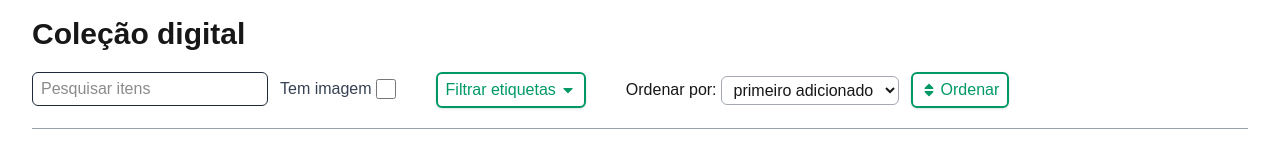
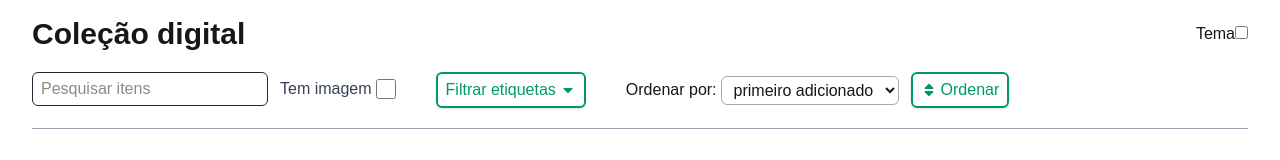
Before and after one commit to gab-souza-martins/digital-collection, a Next.js app: page / in a window 1280 px wide. Shown: the top 160 px of the page. Built offline with nearby package versions, Linux system fonts and the light colour scheme.

Commit message:
Criado checkbox que será usado para o toggle do tema

```diff
--- /dev/null
+++ b/src/app/Components/Botões/ThemeToggleBtn.tsx
@@ -0,0 +1,24 @@
+"use client";
+import React from "react";
+
+const ThemeToggleBtn = () => {
+   const [toggled, setToggled] = React.useState<boolean>(false);
+
+   const handleToggle = () => {
+      setToggled(!toggled);
+   };
+
+   return (
+      <label htmlFor="themeToggle">
+         Tema
+         <input
+            type="checkbox"
+            id="themeToggle"
+            defaultChecked={toggled}
+            onClick={handleToggle}
+         />
+      </label>
+   );
+};
+
+export default ThemeToggleBtn;
--- a/src/app/page.tsx
+++ b/src/app/page.tsx
@@ -14,6 +14,7 @@ import Tag from "./Types/TagType";
 import AddAndEditForm from "./Components/AddAndEditForm";
 import InitialEditValues from "./Types/InitialEditValues";
 import Footer from "./Components/Footer";
+import ThemeToggleBtn from "./Components/Botões/ThemeToggleBtn";
 
 const Home = () => {
    // *Coleções totais e visualizadas
@@ -321,7 +322,11 @@ const Home = () => {
          )}
 
          <header>
-            <h1 className="text-3xl font-bold">Coleção digital</h1>
+            <div className="flex items-center justify-between">
+               <h1 className="text-3xl font-bold">Coleção digital</h1>
+
+               <ThemeToggleBtn />
+            </div>
 
             <div className="my-5 flex flex-wrap gap-4 lg:gap-10">
                <Searchbar
```
